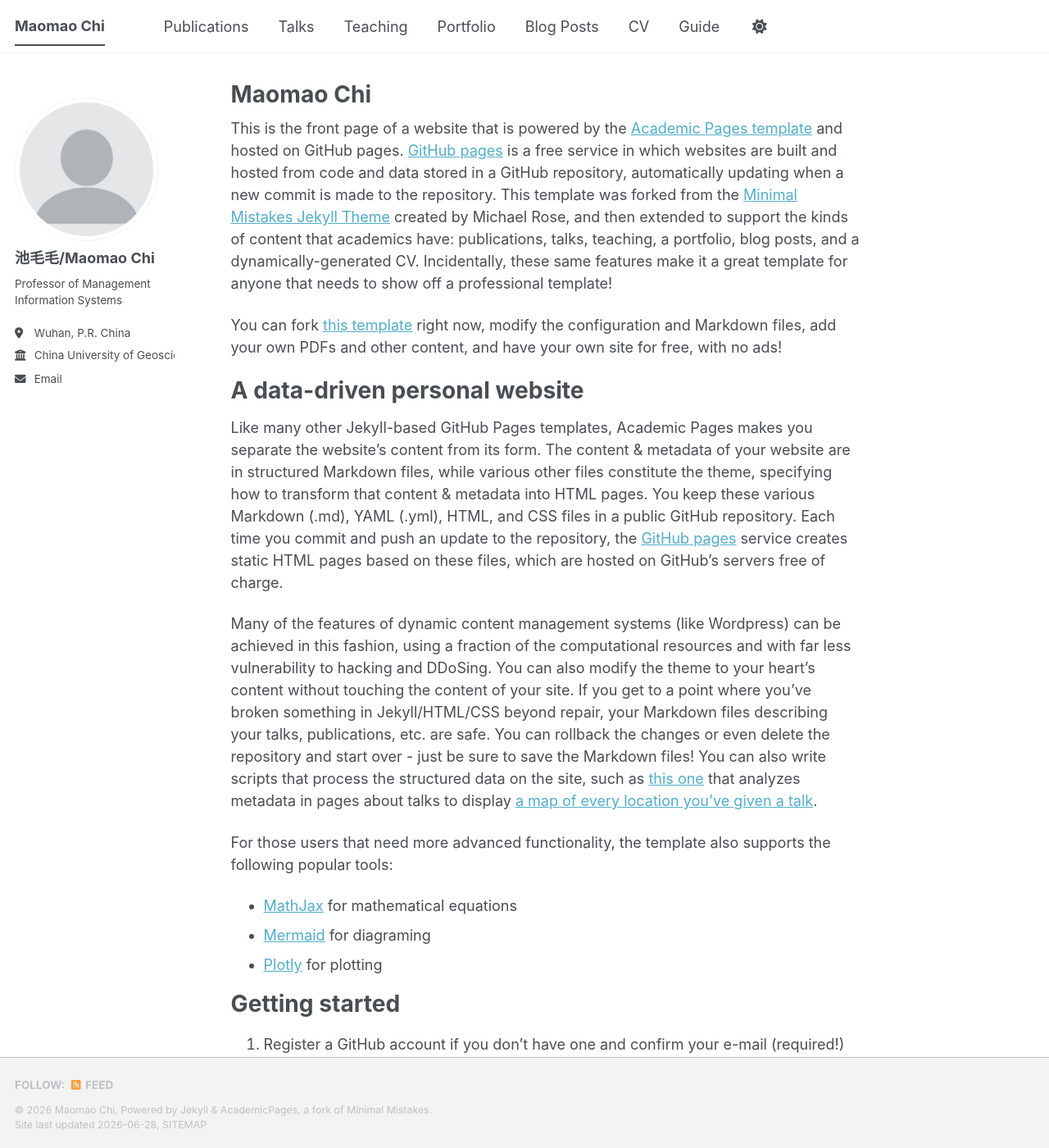
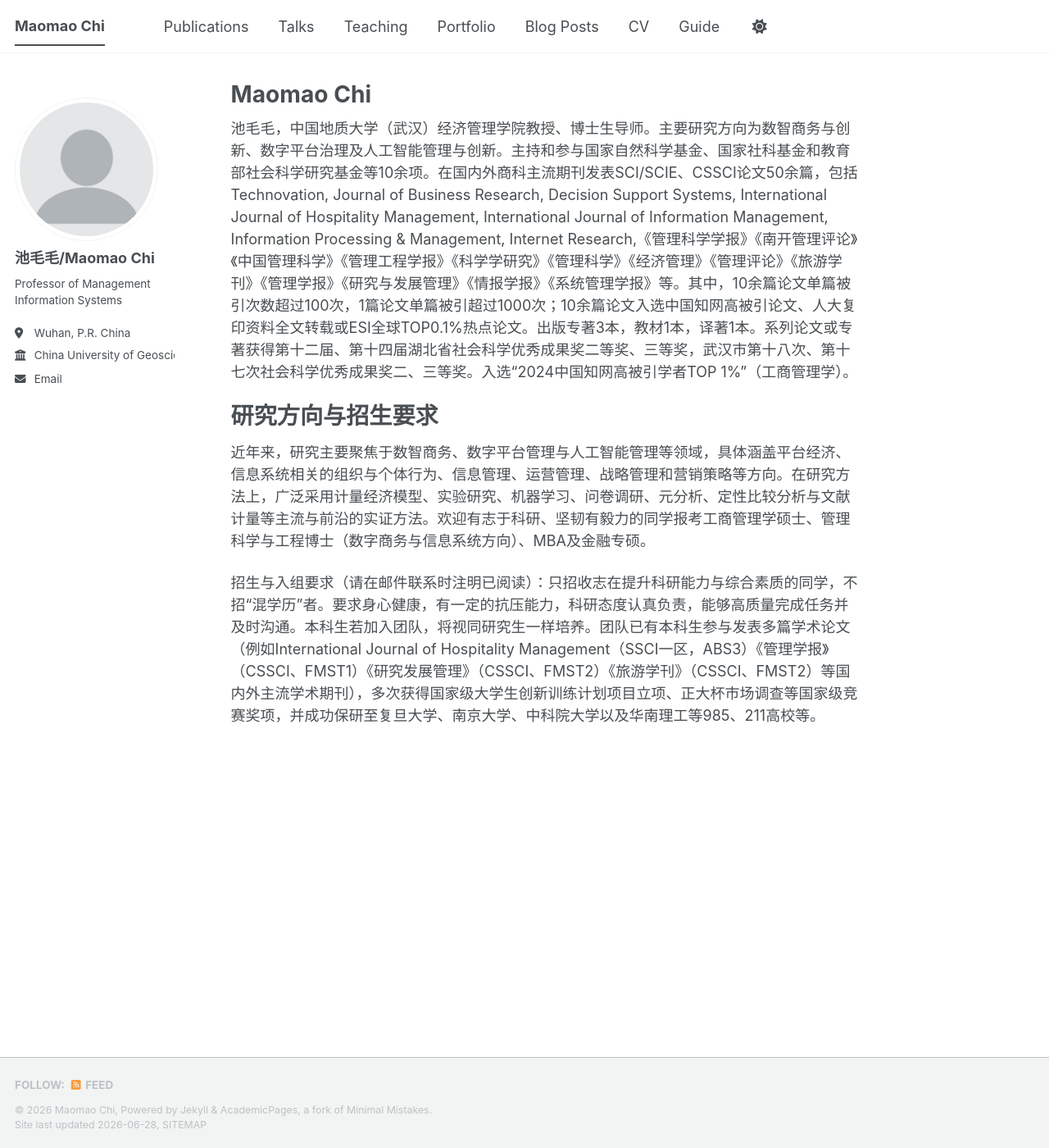
Before and after one commit to nishaochen/chimaomao, a Jekyll site: the page built from _pages/about.md, in a window 1280 px wide and 1400 px high. Shown: the whole window at 82% size. Built offline with Jekyll 4.4.1, drawn with Linux system fonts in a browser that asks for light colours; a style sheet for code colours, icons or effects is not loaded; some of the changed text lies outside the part shown.

Commit message:
Revise about page with new research and admission info
Updated content to reflect research focus and admission requirements, removing outdated template information.

```diff
--- a/_pages/about.md
+++ b/_pages/about.md
@@ -7,50 +7,11 @@ redirect_from:
   - /about.html
 ---
 
-This is the front page of a website that is powered by the [Academic Pages template](https://github.com/academicpages/academicpages.github.io) and hosted on GitHub pages. [GitHub pages](https://pages.github.com) is a free service in which websites are built and hosted from code and data stored in a GitHub repository, automatically updating when a new commit is made to the repository. This template was forked from the [Minimal Mistakes Jekyll Theme](https://mmistakes.github.io/minimal-mistakes/) created by Michael Rose, and then extended to support the kinds of content that academics have: publications, talks, teaching, a portfolio, blog posts, and a dynamically-generated CV. Incidentally, these same features make it a great template for anyone that needs to show off a professional template!
+池毛毛，中国地质大学（武汉）经济管理学院教授、博士生导师。主要研究方向为数智商务与创新、数字平台治理及人工智能管理与创新。主持和参与国家自然科学基金、国家社科基金和教育部社会科学研究基金等10余项。在国内外商科主流期刊发表SCI/SCIE、CSSCI论文50余篇，包括Technovation, Journal of Business Research, Decision Support Systems, International Journal of Hospitality Management, International Journal of Information Management, Information Processing & Management, Internet Research,《管理科学学报》《南开管理评论》《中国管理科学》《管理工程学报》《科学学研究》《管理科学》《经济管理》《管理评论》《旅游学刊》《管理学报》《研究与发展管理》《情报学报》《系统管理学报》等。其中，10余篇论文单篇被引次数超过100次，1篇论文单篇被引超过1000次；10余篇论文入选中国知网高被引论文、人大复印资料全文转载或ESI全球TOP0.1%热点论文。出版专著3本，教材1本，译著1本。系列论文或专著获得第十二届、第十四届湖北省社会科学优秀成果奖二等奖、三等奖，武汉市第十八次、第十七次社会科学优秀成果奖二、三等奖。入选“2024中国知网高被引学者TOP 1%”（工商管理学）。
 
- You can fork [this template](https://github.com/academicpages/academicpages.github.io) right now, modify the configuration and Markdown files, add your own PDFs and other content, and have your own site for free, with no ads!
 
-A data-driven personal website
+研究方向与招生要求
 ======
-Like many other Jekyll-based GitHub Pages templates, Academic Pages makes you separate the website's content from its form. The content & metadata of your website are in structured Markdown files, while various other files constitute the theme, specifying how to transform that content & metadata into HTML pages. You keep these various Markdown (.md), YAML (.yml), HTML, and CSS files in a public GitHub repository. Each time you commit and push an update to the repository, the [GitHub pages](https://pages.github.com/) service creates static HTML pages based on these files, which are hosted on GitHub's servers free of charge.
+近年来，研究主要聚焦于数智商务、数字平台管理与人工智能管理等领域，具体涵盖平台经济、信息系统相关的组织与个体行为、信息管理、运营管理、战略管理和营销策略等方向。在研究方法上，广泛采用计量经济模型、实验研究、机器学习、问卷调研、元分析、定性比较分析与文献计量等主流与前沿的实证方法。欢迎有志于科研、坚韧有毅力的同学报考工商管理学硕士、管理科学与工程博士（数字商务与信息系统方向）、MBA及金融专硕。
 
-Many of the features of dynamic content management systems (like Wordpress) can be achieved in this fashion, using a fraction of the computational resources and with far less vulnerability to hacking and DDoSing. You can also modify the theme to your heart's content without touching the content of your site. If you get to a point where you've broken something in Jekyll/HTML/CSS beyond repair, your Markdown files describing your talks, publications, etc. are safe. You can rollback the changes or even delete the repository and start over - just be sure to save the Markdown files! You can also write scripts that process the structured data on the site, such as [this one](https://github.com/academicpages/academicpages.github.io/blob/master/talkmap.ipynb) that analyzes metadata in pages about talks to display [a map of every location you've given a talk](https://academicpages.github.io/talkmap.html).
-
-For those users that need more advanced functionality, the template also supports the following popular tools:
-- [MathJax](https://www.mathjax.org/) for mathematical equations
-- [Mermaid](https://mermaid.js.org/) for diagraming
-- [Plotly](https://plotly.com/javascript/) for plotting
-
-Getting started
-======
-1. Register a GitHub account if you don't have one and confirm your e-mail (required!)
-1. Fork [this template](https://github.com/academicpages/academicpages.github.io) by clicking the "Use this template" button in the top right.
-1. Go to the repository's settings (rightmost item in the tabs that start with "Code", should be below "Unwatch"). Rename the repository "[your GitHub username].github.io", which will also be your website's URL.
-1. Set site-wide configuration and create content & metadata (see below -- also see [this set of diffs](https://archive.is/3TPas) showing what files were changed to set up [an example site](https://getorg-testacct.github.io) for a user with the username "getorg-testacct")
-1. Upload any files (like PDFs, .zip files, etc.) to the files/ directory. They will appear at https://[your GitHub username].github.io/files/example.pdf.
-1. Check status by going to the repository settings, in the "GitHub pages" section
-
-Site-wide configuration
-------
-The main configuration file for the site is in the base directory in [_config.yml](https://github.com/academicpages/academicpages.github.io/blob/master/_config.yml), which defines the content in the sidebars and other site-wide features. You will need to replace the default variables with ones about yourself and your site's github repository. The configuration file for the top menu is in [_data/navigation.yml](https://github.com/academicpages/academicpages.github.io/blob/master/_data/navigation.yml). For example, if you don't have a portfolio or blog posts, you can remove those items from that navigation.yml file to remove them from the header.
-
-Create content & metadata
-------
-For site content, there is one Markdown file for each type of content, which are stored in directories like _publications, _talks, _posts, _teaching, or _pages. For example, each talk is a Markdown file in the [_talks directory](https://github.com/academicpages/academicpages.github.io/tree/master/_talks). At the top of each Markdown file is structured data in YAML about the talk, which the theme will parse to do lots of cool stuff. The same structured data about a talk is used to generate the list of talks on the [Talks page](https://academicpages.github.io/talks), each [individual page](https://academicpages.github.io/talks/2012-03-01-talk-1) for specific talks, the talks section for the [CV page](https://academicpages.github.io/cv), and the [map of places you've given a talk](https://academicpages.github.io/talkmap.html) (if you run this [python file](https://github.com/academicpages/academicpages.github.io/blob/master/talkmap.py) or [Jupyter notebook](https://github.com/academicpages/academicpages.github.io/blob/master/talkmap.ipynb), which creates the HTML for the map based on the contents of the _talks directory).
-
-**Markdown generator**
-
-The repository includes [a set of Jupyter notebooks](https://github.com/academicpages/academicpages.github.io/tree/master/markdown_generator
-) that converts a CSV containing structured data about talks or presentations into individual Markdown files that will be properly formatted for the Academic Pages template. The sample CSVs in that directory are the ones I used to create my own personal website at stuartgeiger.com. My usual workflow is that I keep a spreadsheet of my publications and talks, then run the code in these notebooks to generate the Markdown files, then commit and push them to the GitHub repository.
-
-How to edit your site's GitHub repository
-------
-Many people use a git client to create files on their local computer and then push them to GitHub's servers. If you are not familiar with git, you can directly edit these configuration and Markdown files directly in the github.com interface. Navigate to a file (like [this one](https://github.com/academicpages/academicpages.github.io/blob/master/_talks/2012-03-01-talk-1.md) and click the pencil icon in the top right of the content preview (to the right of the "Raw | Blame | History" buttons). You can delete a file by clicking the trashcan icon to the right of the pencil icon. You can also create new files or upload files by navigating to a directory and clicking the "Create new file" or "Upload files" buttons.
-
-Example: editing a Markdown file for a talk
-![Editing a Markdown file for a talk](/images/editing-talk.png)
-
-For more info
-------
-More info about configuring Academic Pages can be found in [the guide](https://academicpages.github.io/markdown/), the [growing wiki](https://github.com/academicpages/academicpages.github.io/wiki), and you can always [ask a question on GitHub](https://github.com/academicpages/academicpages.github.io/discussions). The [guides for the Minimal Mistakes theme](https://mmistakes.github.io/minimal-mistakes/docs/configuration/) (which this theme was forked from) might also be helpful.
+招生与入组要求（请在邮件联系时注明已阅读）：只招收志在提升科研能力与综合素质的同学，不招“混学历”者。要求身心健康，有一定的抗压能力，科研态度认真负责，能够高质量完成任务并及时沟通。本科生若加入团队，将视同研究生一样培养。团队已有本科生参与发表多篇学术论文（例如International Journal of Hospitality Management（SSCI一区，ABS3）《管理学报》（CSSCI、FMST1）《研究发展管理》（CSSCI、FMST2）《旅游学刊》（CSSCI、FMST2）等国内外主流学术期刊），多次获得国家级大学生创新训练计划项目立项、正大杯市场调查等国家级竞赛奖项，并成功保研至复旦大学、南京大学、中科院大学以及华南理工等985、211高校等。
```
